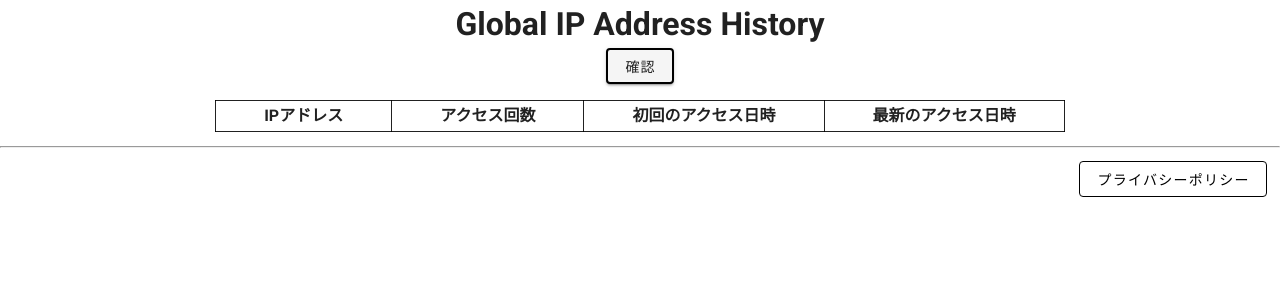
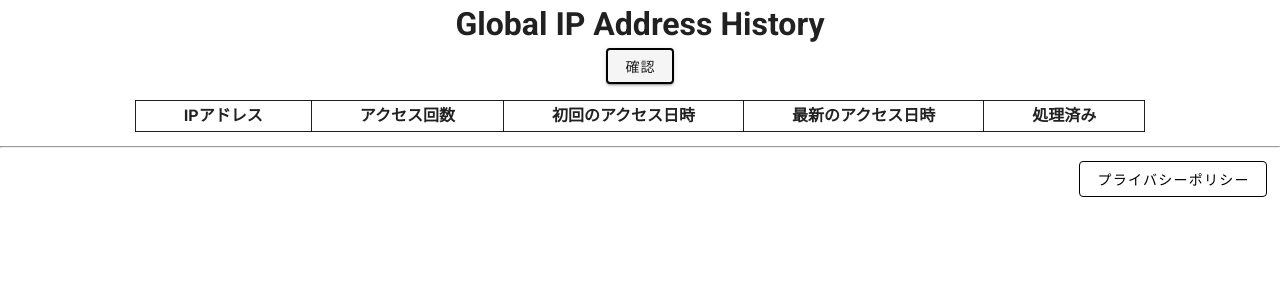
Before and after one commit to kubotama/glipah, a Vue app: page / in a window 1280 px wide. Shown: the top 300 px of the page. Built offline with nearby package versions, Linux system fonts and the light colour scheme.

Commit message:
5番目の見出しを追加した

```diff
--- a/src/components/GlipahUi.vue
+++ b/src/components/GlipahUi.vue
@@ -18,6 +18,7 @@
             <th>アクセス回数</th>
             <th>初回のアクセス日時</th>
             <th>最新のアクセス日時</th>
+            <th>処理済み</th>
           </tr>
         </thead>
         <tbody v-for="item in ipHistory" :key="item.ipAddress">
```
